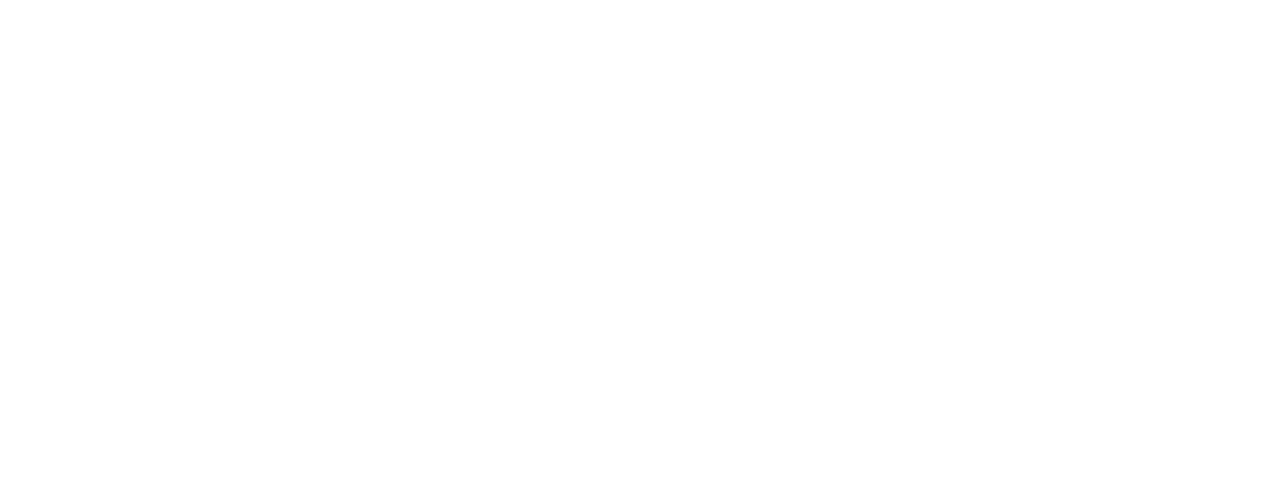
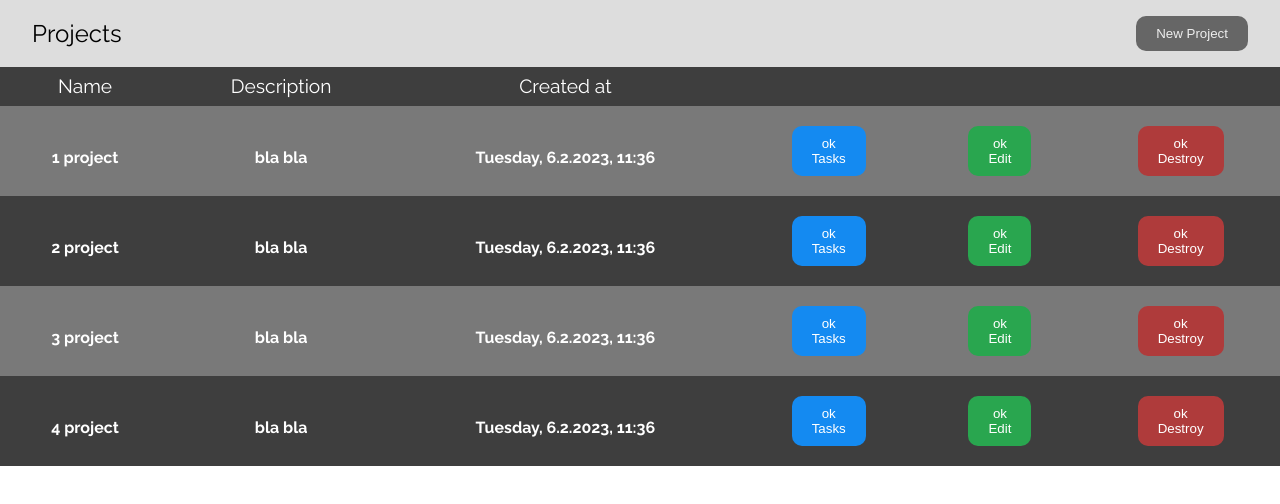
Before and after one commit to Ragnoji/react-task-tracker, a React (Create React App) app: page /projects in a window 1280 px wide. Before the commit this address had no page. Shown: the top 504 px of the page. Built offline with nearby package versions, Linux system fonts and the light colour scheme.

Commit message:
HW2 added TablePage (#2)
* added TableRow Table and projects page
added link to projects on main page
changed some defaults

* added label to button

```diff
--- a/src/App.jsx
+++ b/src/App.jsx
@@ -1,12 +1,14 @@
 import { BrowserRouter, Routes, Route } from "react-router-dom";
 
 import HomePage from "./pages";
+import ProjectsIndex from "./pages/projects";
 
 const App = () => {
   return (
     <BrowserRouter>
       <Routes>
         <Route path="/" element={<HomePage />} />
+        <Route path="/projects" element={<ProjectsIndex />} />
       </Routes>
     </BrowserRouter>
   );
--- a/src/components/atoms/Button/Button.jsx
+++ b/src/components/atoms/Button/Button.jsx
@@ -1,15 +1,29 @@
 import styled, { css } from "styled-components";
 
 const Wrapper = styled.button(
-  ({ color }) => css`
+  ({ color, background }) => css`
     color: ${color};
+    background: ${background};
+    padding: 10px 20px;
+    outline: none;
+    border-radius: 10px;
+    border: none;
+    cursor: pointer;
   `,
 );
 
-const Button = ({ label = "OK", onClick = () => {}, disabled = false, color = "#fff" }) => {
+const Button = ({
+  children,
+  label = "ok",
+  onClick = () => {},
+  disabled = false,
+  color = "#fff",
+  background = "#666",
+}) => {
   return (
-    <Wrapper onClick={onClick} disabled={disabled} color={color}>
-      {label}
+    <Wrapper onClick={onClick} disabled={disabled} color={color} background={background}>
+      <p>{label}</p>
+      {children}
     </Wrapper>
   );
 };
--- a/src/components/molecules/CardFacts/CardFacts.jsx
+++ b/src/components/molecules/CardFacts/CardFacts.jsx
@@ -34,7 +34,7 @@
         <li>Sometimes reads Japanese novels translated into English language(enjoy beauty of both things)</li>
       </ul>
       <p>{CurrentDateTimeText()}</p>
-      {Button({ label: "Push", color: "#fff" })}
+      {Button({ child: "Push", color: "#fff" })}
     </Wrapper>
   );
 };
--- /dev/null
+++ b/src/components/molecules/TableRow/TableRow.jsx
@@ -0,0 +1,59 @@
+import styled, { css } from "styled-components";
+import { Link } from "react-router-dom";
+import Button from "../../atoms/Button/Button";
+import CurrentDateTimeText from "../../../utils/CurrentDate";
+
+const LinkWrapper = styled(Link)`
+  text-decoration: none;
+  color: #fff;
+`;
+
+const Content = styled.h1`
+  font-weight: bold;
+  color: #fff;
+`;
+
+const Column = styled.td`
+  padding: 20px;
+  text-align: center;
+`;
+
+const TableRow = ({ title, description, colorFlag }) => {
+  const Container = styled.tr(
+    ({ color }) => css`
+      background: ${color};
+      width: 100%;
+    `,
+  );
+
+  return (
+    <Container color={colorFlag ? "#3e3e3e" : "#797979"}>
+      <Column>
+        <Content>{title}</Content>
+      </Column>
+      <Column>
+        <Content>{description}</Content>
+      </Column>
+      <Column>
+        <Content>{CurrentDateTimeText()}</Content>
+      </Column>
+      <Column>
+        <Button background="#148AF1">
+          <LinkWrapper to="/projects/tasks">Tasks</LinkWrapper>
+        </Button>
+      </Column>
+      <Column>
+        <Button background="#29A64F">
+          <LinkWrapper to="/projects/1/edit">Edit</LinkWrapper>
+        </Button>
+      </Column>
+      <Column>
+        <Button background="#AF3B3B">
+          <LinkWrapper to="/projects/1">Destroy</LinkWrapper>
+        </Button>
+      </Column>
+    </Container>
+  );
+};
+
+export default TableRow;
--- a/src/components/organisms/Header/Header.jsx
+++ b/src/components/organisms/Header/Header.jsx
@@ -1,4 +1,5 @@
 import styled from "styled-components";
+import { Link } from "react-router-dom";
 
 const Wrapper = styled.header`
   display: flex;
@@ -8,7 +9,12 @@
 `;
 
 const Header = () => {
-  return <Wrapper>Task Tracker</Wrapper>;
+  return (
+    <Wrapper>
+      Task Tracker
+      <Link to="/projects">Projects</Link>
+    </Wrapper>
+  );
 };
 
 export default Header;
--- /dev/null
+++ b/src/components/organisms/Table/Table.jsx
@@ -0,0 +1,53 @@
+import styled from "styled-components";
+import Button from "../../atoms/Button/Button";
+
+const TableStyled = styled.table`
+  background: #3e3e3e;
+  width: 100%;
+`;
+
+const TableHeader = styled.th`
+  padding: 10px 20px;
+  color: #fff;
+  font-size: 1.2rem;
+`;
+
+const Header = styled.div`
+  background: #ddd;
+  display: flex;
+  justify-content: space-between;
+  align-items: center;
+  padding: 16px 32px;
+`;
+
+const Title = styled.h1`
+  font-size: 1.5rem;
+`;
+
+const Table = ({ children, title }) => {
+  const onClick = () => {
+    // eslint-disable-next-line no-alert
+    alert("fake");
+  };
+
+  return (
+    <>
+      <Header>
+        <Title>{title}</Title>
+        <Button label="New Project" color="#eee" onClick={onClick} />
+      </Header>
+      <TableStyled>
+        <thead>
+          <tr>
+            <TableHeader>Name</TableHeader>
+            <TableHeader>Description</TableHeader>
+            <TableHeader>Created at</TableHeader>
+          </tr>
+        </thead>
+        <tbody>{children}</tbody>
+      </TableStyled>
+    </>
+  );
+};
+
+export default Table;
--- a/src/components/templates/DefaultTemplate/DefaultTemplate.jsx
+++ b/src/components/templates/DefaultTemplate/DefaultTemplate.jsx
@@ -1,7 +1,6 @@
 import styled from "styled-components";
 import Header from "../../organisms/Header/Header";
 import Footer from "../../organisms/Footer/Footer";
-import CardFacts from "../../molecules/CardFacts/CardFacts";
 
 const Wrapper = styled.div`
   display: flex;
@@ -20,10 +19,7 @@
   return (
     <Wrapper>
       <Header />
-      <MainContent>
-        {children}
-        {CardFacts()}
-      </MainContent>
+      <MainContent>{children}</MainContent>
       <Footer />
     </Wrapper>
   );
--- /dev/null
+++ b/src/pages/projects.jsx
@@ -0,0 +1,38 @@
+import { useState } from "react";
+import TableRow from "../components/molecules/TableRow/TableRow";
+import Table from "../components/organisms/Table/Table";
+
+const ProjectsIndex = () => {
+  const [projects] = useState([
+    {
+      id: 1,
+      title: "1 project",
+      description: "bla bla",
+    },
+    {
+      id: 2,
+      title: "2 project",
+      description: "bla bla",
+    },
+    {
+      id: 3,
+      title: "3 project",
+      description: "bla bla",
+    },
+    {
+      id: 4,
+      title: "4 project",
+      description: "bla bla",
+    },
+  ]);
+
+  return (
+    <Table title="Projects">
+      {projects?.map((val) => (
+        <TableRow key={val.id} title={val.title} description={val.description} colorFlag={val.id % 2 === 0 && true} />
+      ))}
+    </Table>
+  );
+};
+
+export default ProjectsIndex;
```
Also changed, not shown: .eslintrc.json.
